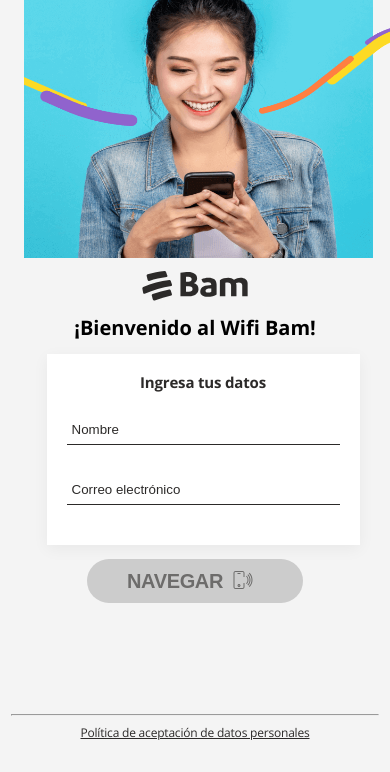
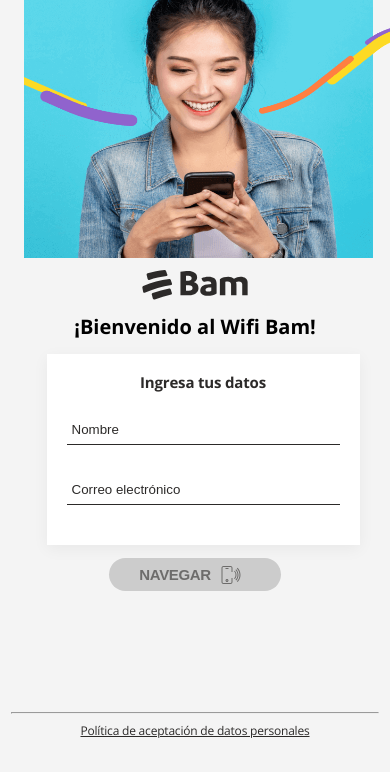
Before and after one commit to Esaban17/demo-app, a PHP site: page /portal/?wlan_id=1 in a window 390 px wide. Shown: the part 72-844 px from the top of the page. Run offline with PHP 8.4, Linux system fonts and the light colour scheme; data that the repository does not hold is empty.

Commit message:
Arreglos en width y size boton formulario mobile

```diff
--- a/assets/css/style.css
+++ b/assets/css/style.css
@@ -388,11 +388,15 @@ hr {
     .nav-button {
         font-family: sans-serif;
         font-style: normal;
-        font-size: 20px;
+        font-size: 15px;
         letter-spacing: -0.375px;
         color: #6d6c6b;
-        line-height: 30px;
+        line-height: initial;
         margin: 0 auto;
+        display: flex;
+        justify-content: center;
+        align-items: center;
+        padding: 8px 30px;
     }
 
     .privacy-link {
```
